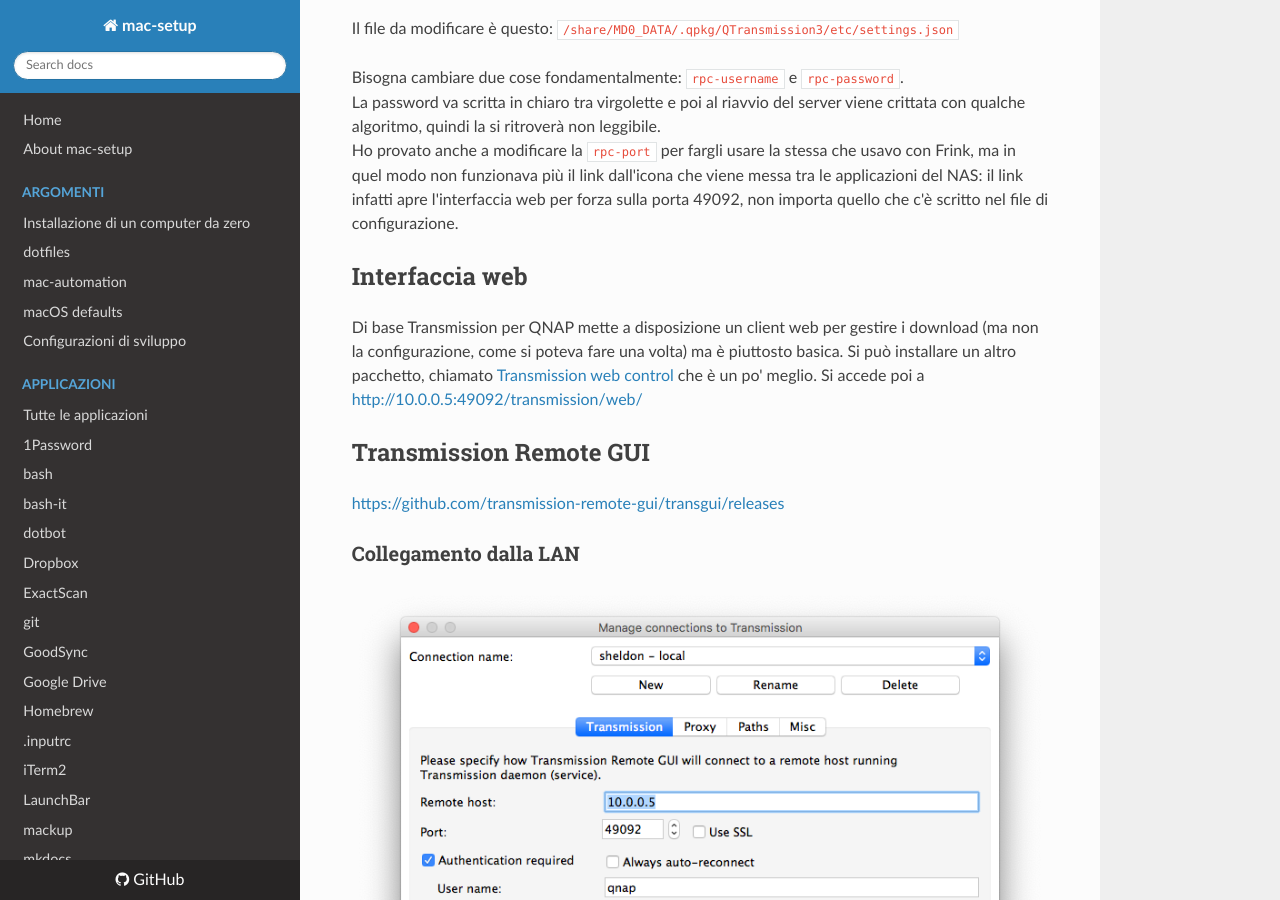
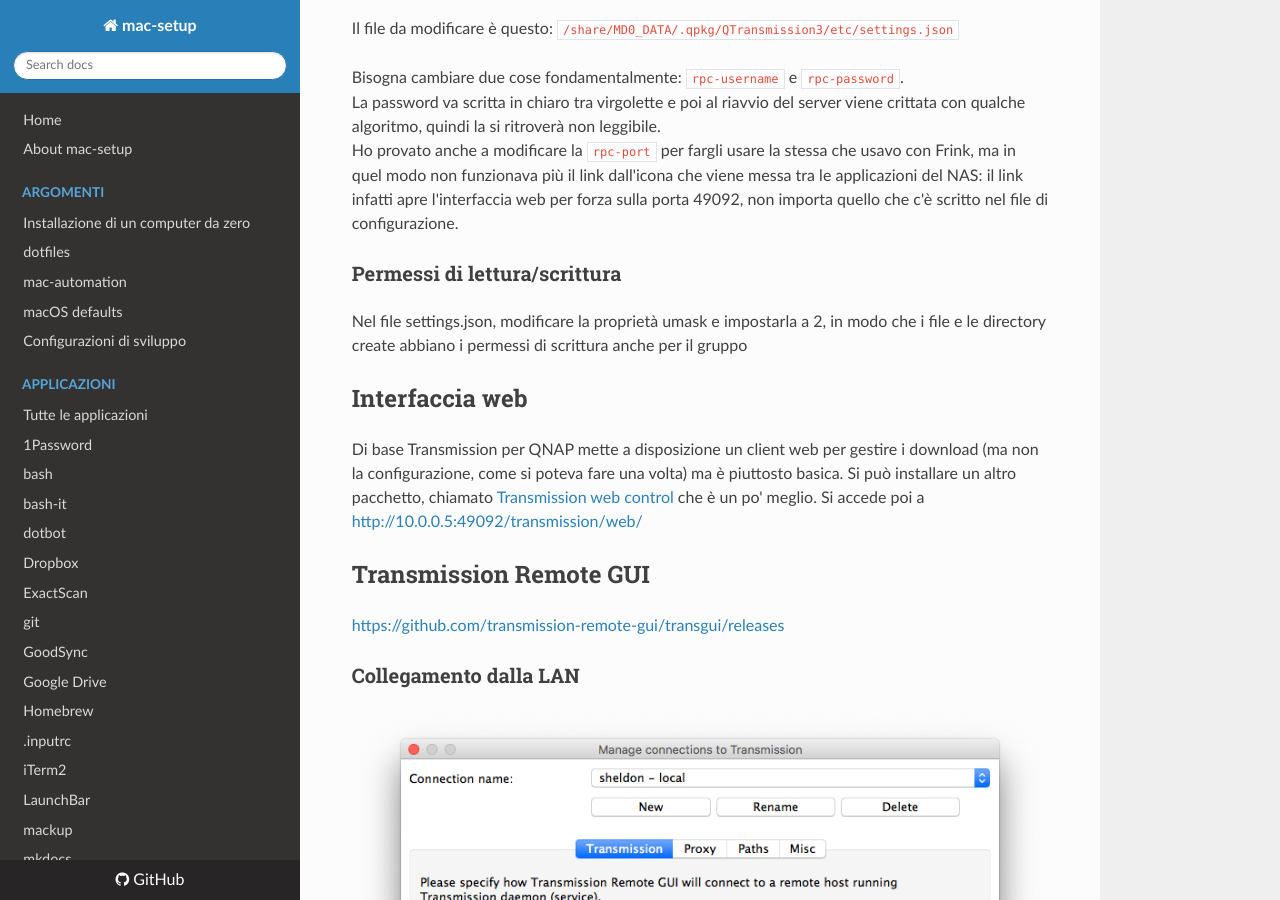
Before and after one commit to magobaol/mac-setup, an MkDocs documentation site: the page built from docs/sheldon/transmission.md, in a window 1280 px wide and 900 px high, scrolled down 448 px. Built offline with MkDocs 1.6.1, drawn with Linux system fonts in a browser that asks for light colours; nearby versions of some CDN libraries.

Commit message:
Fix transmission

```diff
--- a/docs/sheldon/transmission.md
+++ b/docs/sheldon/transmission.md
@@ -14,6 +14,9 @@ Il file da modificare è questo: `/share/MD0_DATA/.qpkg/QTransmission3/etc/setti
 Bisogna cambiare due cose fondamentalmente: `rpc-username` e `rpc-password`.
 La password va scritta in chiaro tra virgolette e poi al riavvio del server viene crittata con qualche algoritmo, quindi la si ritroverà non leggibile.
 Ho provato anche a modificare la `rpc-port` per fargli usare la stessa che usavo con Frink, ma in quel modo non funzionava più il link dall'icona che viene messa tra le applicazioni del NAS: il link infatti apre l'interfaccia web per forza sulla porta 49092, non importa quello che c'è scritto nel file di configurazione.
+
+### Permessi di lettura/scrittura
+Nel file settings.json, modificare la proprietà umask e impostarla a 2, in modo che i file e le directory create abbiano i permessi di scrittura anche per il gruppo
 
 ## Interfaccia web
 
```
